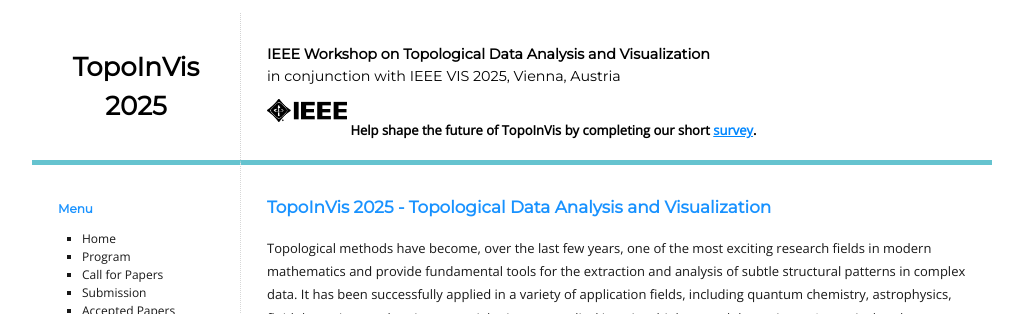
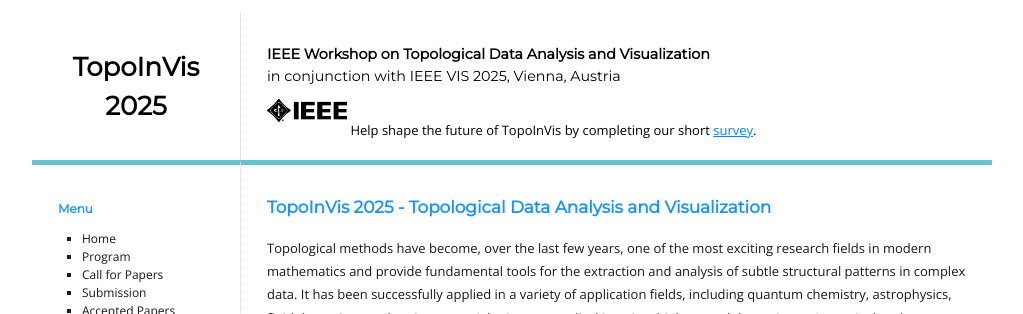
Before and after one commit to TopoInVis-Workshop/2025, a Jekyll site: the page built from _pages/index.md, in a window 1280 px wide. Shown: the top 314 px of the page, without its empty margins (128-1151 px from the left). Built offline with Jekyll 4.4.1, drawn with Linux system fonts in a browser that asks for light colours.

```diff
--- a/_layouts/default.html
+++ b/_layouts/default.html
@@ -26,7 +26,7 @@
         <span>Vienna, Austria</span>
       </h2>
       <img id="ieee-logo" src="assets/logo-ieee.png" />
-	<b><span>Help shape the future of TopoInVis by completing our short <a href="https://docs.google.com/forms/d/e/1FAIpQLSeQL1rzxbuGTZ9bcvXsVJyTKC2Cq50H6bR5m40z2A0Jjou8vw/viewform?usp=sharing&ouid=103001933616592931151" target="_blank">survey</a>.</span></b>
+	<span>Help shape the future of TopoInVis by completing our short <a href="https://docs.google.com/forms/d/e/1FAIpQLSeQL1rzxbuGTZ9bcvXsVJyTKC2Cq50H6bR5m40z2A0Jjou8vw/viewform?usp=sharing&ouid=103001933616592931151" target="_blank">survey</a>.</span>
     </article>
   </header>
 
```
